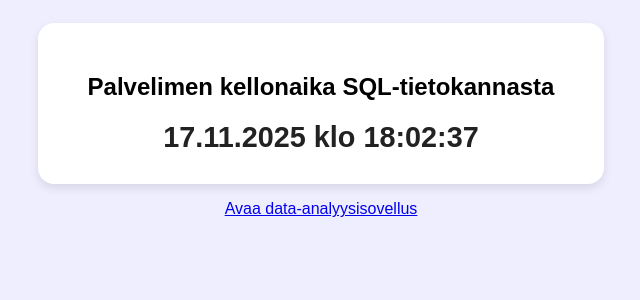
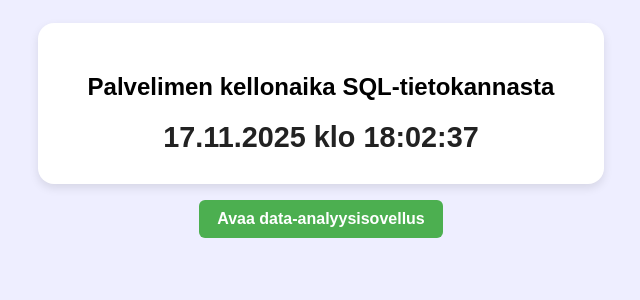
Before and after one commit to Llaamari/lemp, a PHP site: page / in a window 1280 px wide. Shown: the part 175-475 px from the top of the page, without its empty margins (319-959 px from the left). Run offline with PHP 8.4, Linux system fonts and the light colour scheme.

Commit message:
Muokattu linkkiä

```diff
--- a/web/index.php
+++ b/web/index.php
@@ -32,7 +32,7 @@
 
         <script src="script.js"></script>
         <p>
-            <a href="/data-analysis">Avaa data-analyysisovellus</a>
+            <a class="data-btn" href="/data-analysis">Avaa data-analyysisovellus</a>
         </p>
     </body>
 </html>
--- a/web/style.css
+++ b/web/style.css
@@ -26,3 +26,16 @@ h1 {
     color: #222;
     margin-top: 10px;
 }
+
+.data-btn {
+    display: inline-block;
+    padding: 10px 18px;
+    background-color: #4CAF50;
+    color: white;
+    border-radius: 6px;
+    text-decoration: none;
+    font-weight: bold;
+}
+.data-btn:hover {
+    background-color: #45a049;
+}
```
